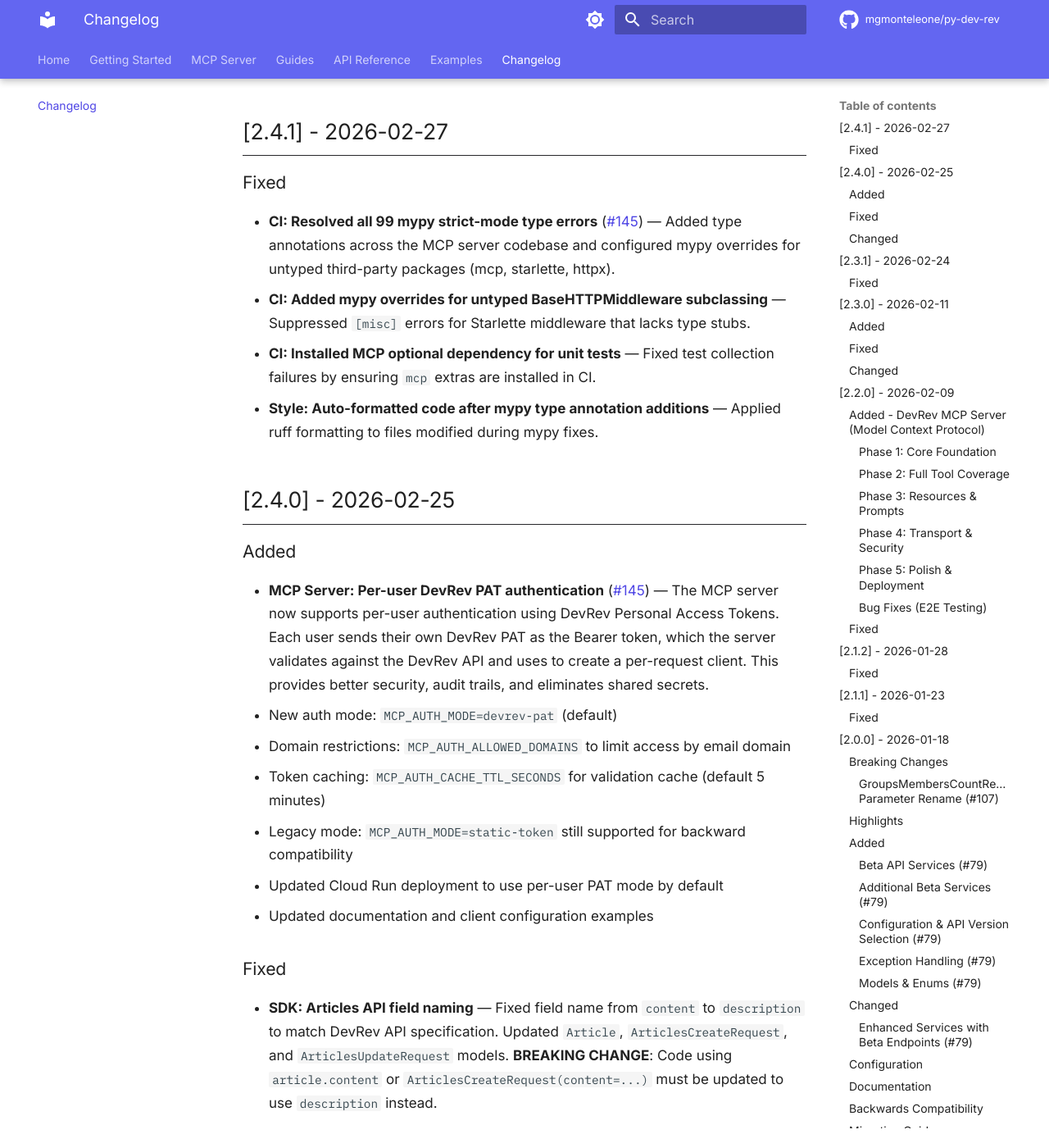
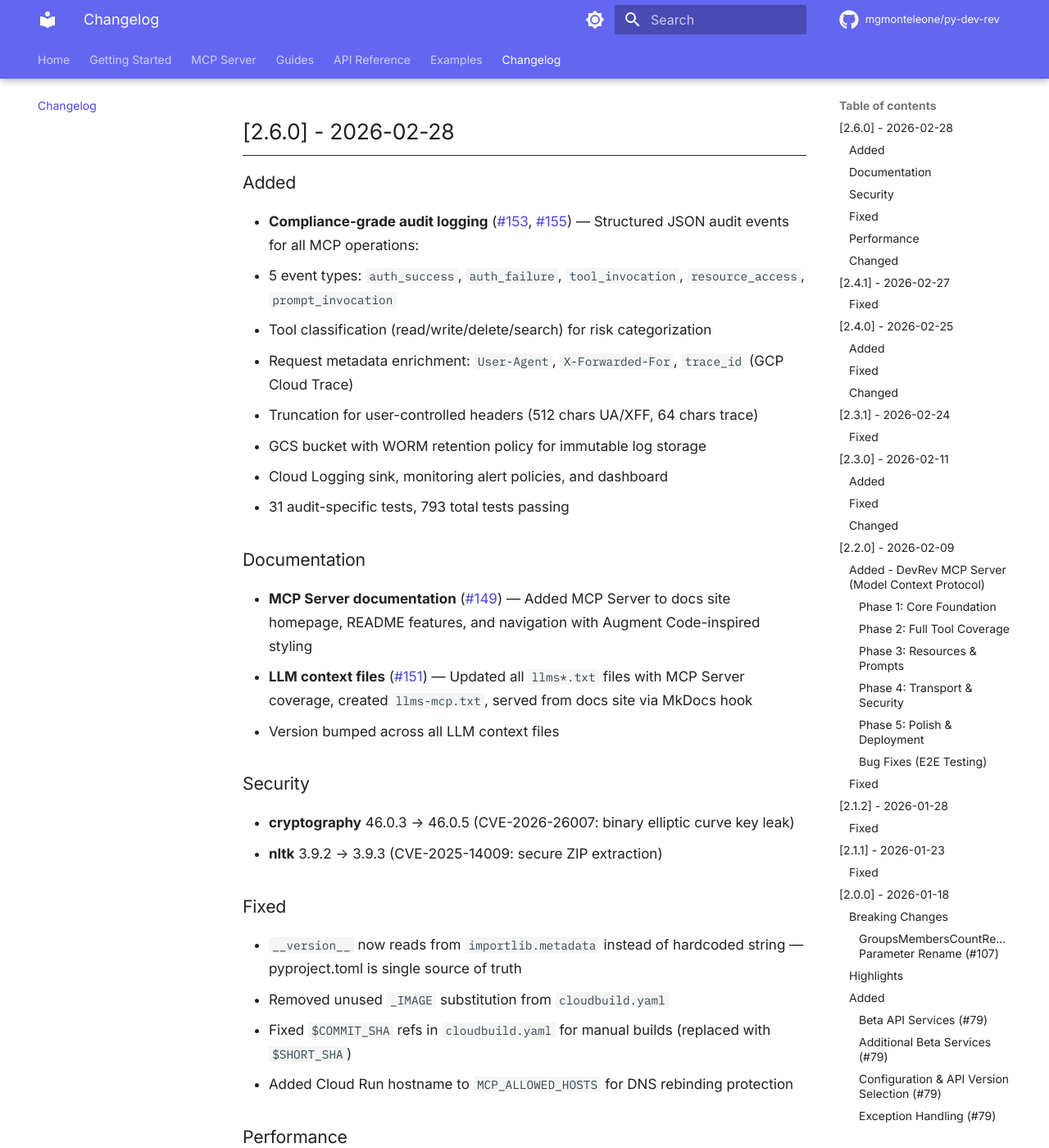
Before and after one commit to mgmonteleone/py-dev-rev, an MkDocs documentation site: the page built from docs/changelog.md, in a window 1280 px wide and 1400 px high, scrolled down 232 px. Shown: the whole window at 82% size. Built offline with MkDocs 1.6.1 and Material for MkDocs 9.7.7, drawn with Linux system fonts in a browser that asks for light colours; comment, search, counter and statistics services are not loaded; the version menu is left out; some of the changed text lies outside the part shown.

Commit message:
chore: bump version to 2.6.0 for release

```diff
--- a/docs/changelog.md
+++ b/docs/changelog.md
@@ -4,6 +4,45 @@
 
 The format is based on [Keep a Changelog](https://keepachangelog.com/en/1.1.0/),
 and this project adheres to [Semantic Versioning](https://semver.org/spec/v2.0.0.html).
+
+## [2.6.0] - 2026-02-28
+
+### Added
+
+- **Compliance-grade audit logging** (#153, #155) — Structured JSON audit events for all MCP operations:
+  - 5 event types: `auth_success`, `auth_failure`, `tool_invocation`, `resource_access`, `prompt_invocation`
+  - Tool classification (read/write/delete/search) for risk categorization
+  - Request metadata enrichment: `User-Agent`, `X-Forwarded-For`, `trace_id` (GCP Cloud Trace)
+  - Truncation for user-controlled headers (512 chars UA/XFF, 64 chars trace)
+  - GCS bucket with WORM retention policy for immutable log storage
+  - Cloud Logging sink, monitoring alert policies, and dashboard
+  - 31 audit-specific tests, 793 total tests passing
+
+### Documentation
+
+- **MCP Server documentation** (#149) — Added MCP Server to docs site homepage, README features, and navigation with Augment Code-inspired styling
+- **LLM context files** (#151) — Updated all `llms*.txt` files with MCP Server coverage, created `llms-mcp.txt`, served from docs site via MkDocs hook
+- Version bumped across all LLM context files
+
+### Security
+
+- **cryptography** 46.0.3 → 46.0.5 (CVE-2026-26007: binary elliptic curve key leak)
+- **nltk** 3.9.2 → 3.9.3 (CVE-2025-14009: secure ZIP extraction)
+
+### Fixed
+
+- `__version__` now reads from `importlib.metadata` instead of hardcoded string — pyproject.toml is single source of truth
+- Removed unused `_IMAGE` substitution from `cloudbuild.yaml`
+- Fixed `$COMMIT_SHA` refs in `cloudbuild.yaml` for manual builds (replaced with `$SHORT_SHA`)
+- Added Cloud Run hostname to `MCP_ALLOWED_HOSTS` for DNS rebinding protection
+
+### Performance
+
+- Set `min-instances=1` on Cloud Run to eliminate cold starts
+
+### Changed
+
+- Updated Dockerfile version labels
 
 ## [2.4.1] - 2026-02-27
 
@@ -435,6 +474,9 @@
 
 | Version | Date | Highlights |
 |---------|------|------------|
+| 2.6.0 | 2026-02-28 | 🔐 Compliance-grade audit logging, MCP documentation |
+| 2.4.1 | 2026-02-27 | 🐛 CI: mypy strict-mode type errors, test collection |
+| 2.4.0 | 2026-02-25 | 🔑 MCP Server: Per-user DevRev PAT authentication |
 | 2.3.1 | 2026-02-24 | 🐛 Fix DevUserState enum missing states |
 | 2.3.0 | 2026-02-11 | 🔍 Search SDK improvements & client-side re-ranking |
 | 2.2.0 | 2026-02-09 | 🤖 MCP Server - Full DevRev platform as AI-accessible tools |
--- a/pyproject.toml
+++ b/pyproject.toml
@@ -4,7 +4,7 @@
 
 [project]
 name = "devrev-Python-SDK"
-version = "2.5.0"
+version = "2.6.0"
 description = "A modern, type-safe Python SDK for the DevRev API"
 readme = "README.md"
 requires-python = ">=3.11"
```
